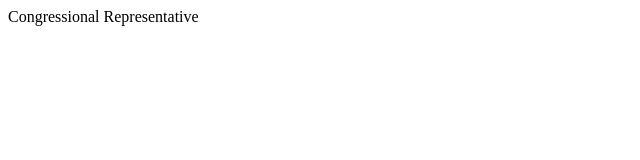
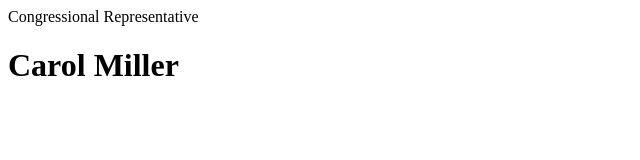
Before and after one commit to NewForce-Cohort-9/Congress, a plain HTML site: page index.html in a window 1280 px wide. Shown: the whole page, without its empty margins (0-640 px from the left). Drawn offline with Linux system fonts and the light colour scheme.

Commit message:
added rep name

```diff
--- a/index.html
+++ b/index.html
@@ -5,7 +5,7 @@
     <link rel="stylesheet" href="styles/main.css">
   </head>
   <body>
-   	<header class="pageHeader">Congressional Representative</header>
-
+        <header class="pageHeader">Congressional Representative</header>
+<h1>Carol Miller</h1>
   </body>
 </html>
```
